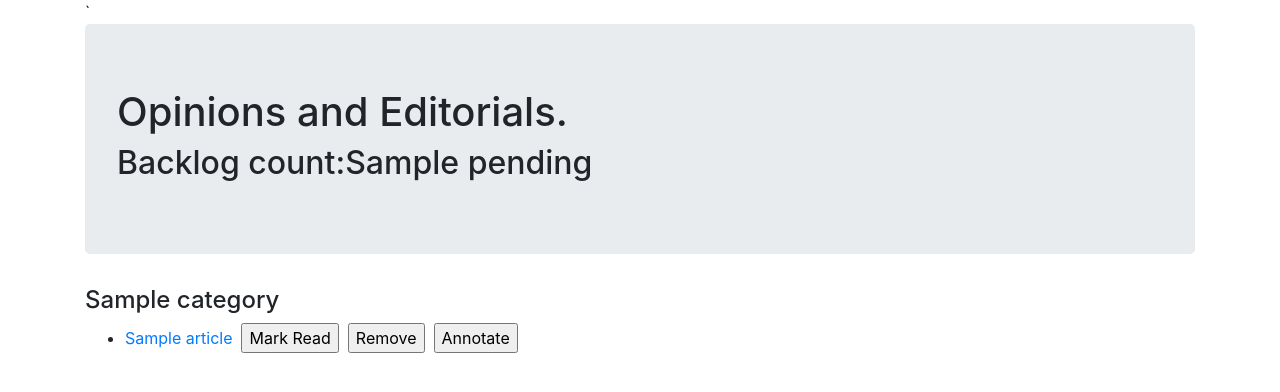
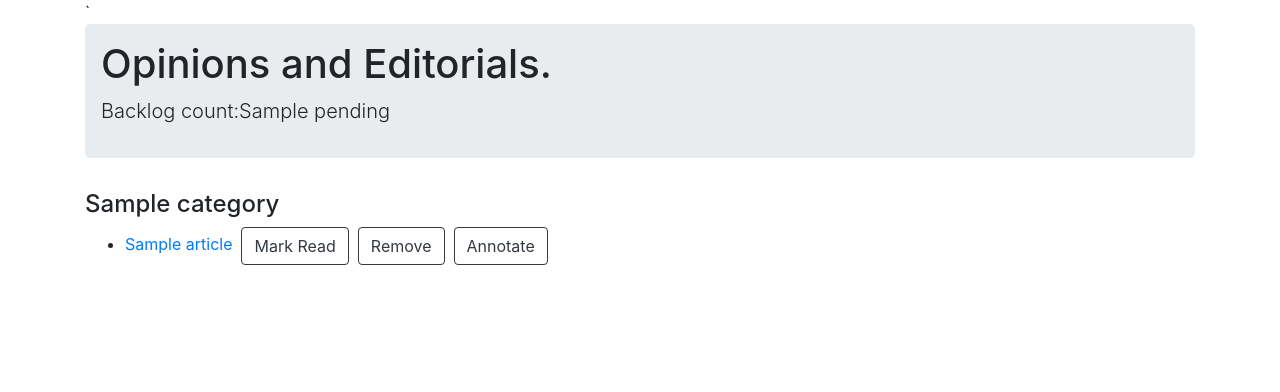
Before and after one commit to soubhagyarnayak/news-desk2, a Node project: template views/oped.ejs in a window 1280 px wide. Shown: the top 392 px of the page. Run offline with Node 20 templates, Linux system fonts and the light colour scheme; the template is opened without the code that fills it: most values are stand-ins (such as "Sample title", 1, 10 or a date in 2020); some libraries are stand-ins or nearby versions.

Commit message:
updated the styles to have jumbotron with less height and bootstrap buttons for all

```diff
--- a/views/hn.ejs
+++ b/views/hn.ejs
@@ -31,7 +31,7 @@
         </div>
         <div class="jumbotron">
             <h1>Hacker news articles. </h1>
-            <h2>Backlog count:<%=articles.length%></h2>
+            <p class="lead">Backlog count:<%=articles.length%></p>
         </div>
         <ul>
             <% articles.forEach(function(article){ %>
--- a/views/index.ejs
+++ b/views/index.ejs
@@ -7,7 +7,7 @@
     <main>
         <div class="jumbotron">
             <h1>News Desk. </h1>
-            <h2>You are what you read!</h2>
+            <p class="lead">You are what you read!</p>
         </div>
     </main>
     <h2><a href="/hn">Hacker News</a></h2>
--- a/views/oped.ejs
+++ b/views/oped.ejs
@@ -31,16 +31,16 @@
         </div>
         <div class="jumbotron">
             <h1>Opinions and Editorials. </h1>
-            <h2>Backlog count:<%=pending%></h2>
+            <p class="lead">Backlog count:<%=pending%></p>
         </div>
         <% categories.forEach(function (category){%>
             <h4><%=category.title%></h4>
             <ul>
                 <% category.articles.forEach(function(article){ %>
                     <li id="<%=article.id%>"><a href=<%= article.link%> target="_blank"><%= article.title%></a>&nbsp;
-                        <input type="button" value="Mark Read" id="rb<%= article.id%>" class="readButton"/>&nbsp;
-                        <input type="button" value="Remove" id="rmb<%= article.id%>" class="removeButton"/>&nbsp;
-                        <input type="button" value="Annotate" id="ann<%= article.id%>" class="annotateButton"/>&nbsp;
+                        <input type="button" value="Mark Read" id="rb<%= article.id%>" class="readButton btn btn-outline-dark"/>&nbsp;
+                        <input type="button" value="Remove" id="rmb<%= article.id%>" class="removeButton btn btn-outline-dark"/>&nbsp;
+                        <input type="button" value="Annotate" id="ann<%= article.id%>" class="annotateButton btn btn-outline-dark"/>&nbsp;
                     </li>
                 <%  }); %>
             </ul>
--- a/views/partials/head.ejs
+++ b/views/partials/head.ejs
@@ -1,2 +1,7 @@
 <meta charset="UTF-8">
 <link rel="stylesheet" href="/css/bootstrap.min.css">
+<style>
+.jumbotron{
+	padding: 1rem;
+}
+</style>
```
Also changed, not shown: views/settings.ejs (+6 -6 lines).
